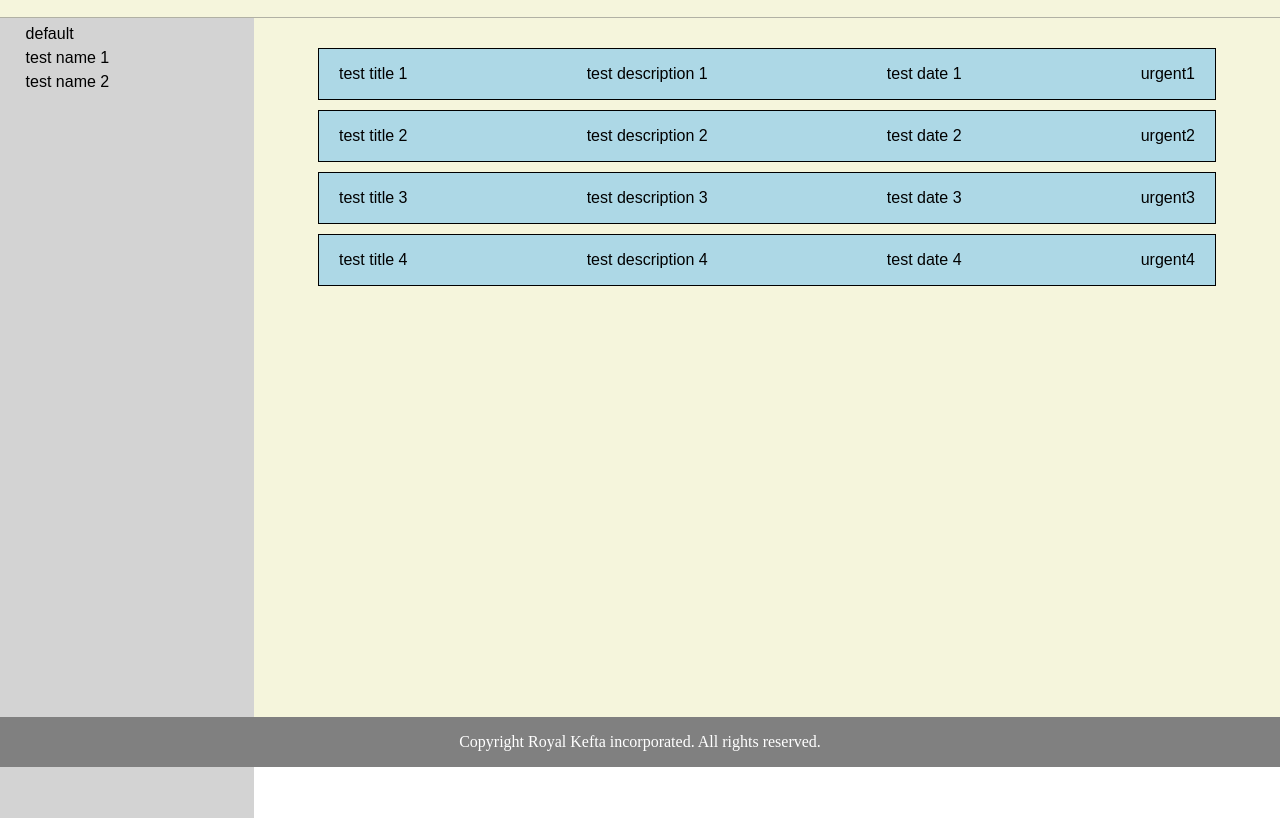
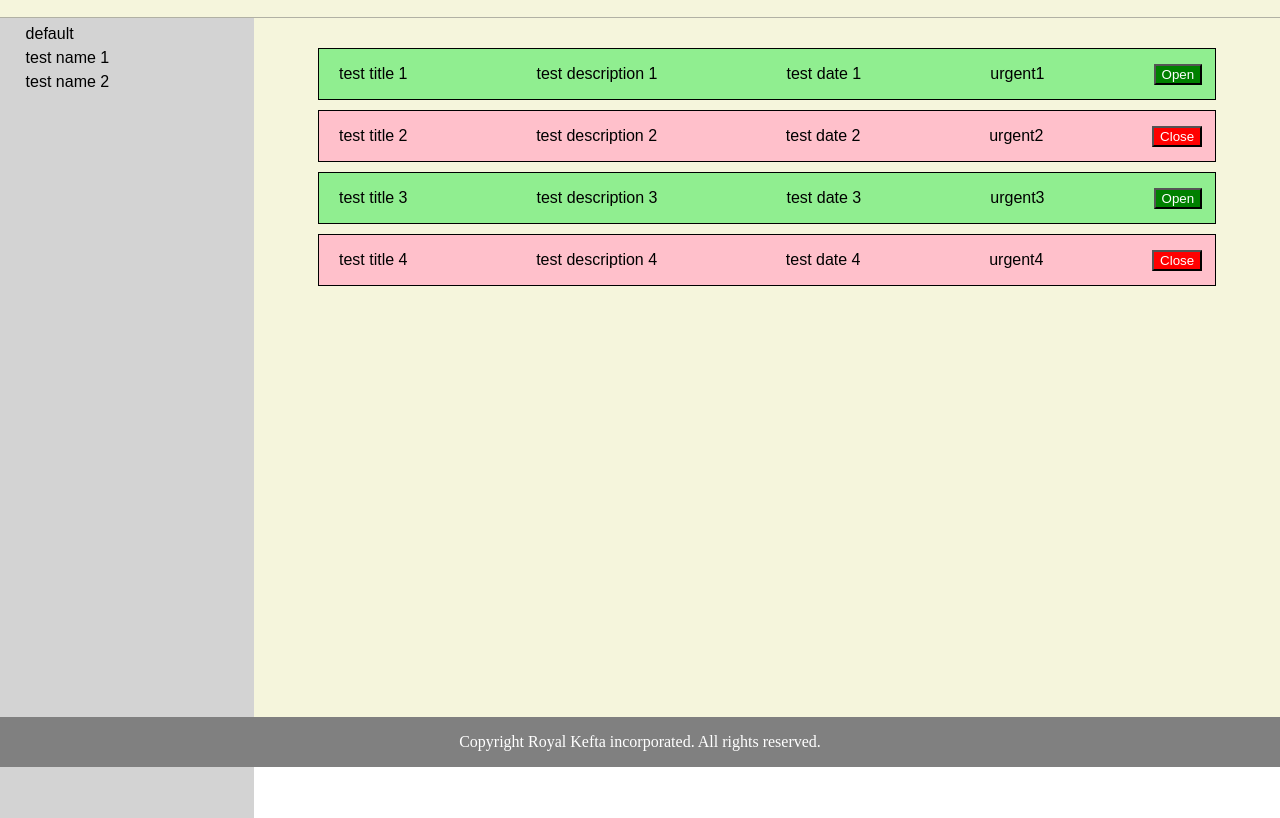
Before and after one commit to HMichaut/to-do-list, a plain HTML site: page to-do-list.html in a window 1280 px wide. Both pictures are taken after a click on the element "test name 1". Shown: the part 33-851 px from the top of the page. Drawn offline with Linux system fonts and the light colour scheme.

Commit message:
closing function added

```diff
--- a/main.css
+++ b/main.css
@@ -100,7 +100,22 @@ End reset
 }
 
 .to-do-list-box {
-	background-color: lightblue;
+	background-color: lightgreen;
+	margin-top: 10px;
+	height: 50px;
+	width: 70vw;
+	font-family: Arial, Helvetica, sans-serif;
+	border-style: ridge;
+	border-width: 1px;
+	border-color: black;
+	display: flex;
+  flex-direction: row;
+	align-items: center;
+	justify-content: space-between;
+}
+
+.to-do-list-box-open {
+	background-color: pink;
 	margin-top: 10px;
 	height: 50px;
 	width: 70vw;
@@ -135,4 +150,31 @@ End reset
 	font-size: 2vh;
 	padding-left: 2vw;
 	padding-top: 1vh;
+	cursor:pointer;
 }
+
+.project-box:hover {
+	background-color: darkgrey;
+}
+
+.completion-box {
+	margin-right: 1vw;
+	background-color: green;
+	color: white;
+	cursor:pointer;
+}
+
+.completion-box:hover {
+	background-color: darkgreen;
+}
+
+.completion-box-open {
+	margin-right: 1vw;
+	background-color: red;
+	color: white;
+	cursor:pointer;
+}
+
+.completion-box-open:hover {
+	background-color: darkred;
+}
--- a/script.js
+++ b/script.js
@@ -5,8 +5,8 @@ const toDo = (title, description, dueDate, priority, completion) => {
   const getPriority = () => priority;
   const setPriority = (inputPriority) => priority = inputPriority;
   const getCompletion = () => completion;
-  const closeToDo = () => completion = true;
-  const openToDo = () => completion = false;
+  const closeToDo = () => completion = false;
+  const openToDo = () => completion = true;
   return { getTitle, getDescription, getDueDate, getPriority, getCompletion, setPriority, closeToDo, openToDo };
 };
 
@@ -58,7 +58,6 @@ function displayProject(inputProject) {
   const contentDiv = document.getElementById("content-text");
   for (let i = 0; i < inputToDolist.length; i++) {
     const toDoListBox = document.createElement("div");
-    toDoListBox.className = "to-do-list-box";
 
     const titleBox = document.createElement("div");
     titleBox.innerHTML = inputToDolist[i].getTitle();
@@ -76,24 +75,47 @@ function displayProject(inputProject) {
     priority.innerHTML = inputToDolist[i].getPriority();
     priority.className = "param-box";
 
+    const completion = document.createElement("button");
+
+    if (inputToDolist[i].getCompletion()) {
+      toDoListBox.className = "to-do-list-box";
+      completion.className = "completion-box";
+      completion.innerHTML = "Open";
+      completion.addEventListener("click", () => {
+        inputToDolist[i].closeToDo();
+        resetToDoListView();
+        displayProject(inputProject);
+      });
+    } else {
+      toDoListBox.className = "to-do-list-box-open";
+      completion.className = "completion-box-open";
+      completion.innerHTML = "Close";
+      completion.addEventListener("click", () => {
+        inputToDolist[i].openToDo();
+        resetToDoListView();
+        displayProject(inputProject);
+      });
+    };
+
     toDoListBox.appendChild(titleBox);
     toDoListBox.appendChild(descriptionBox);
     toDoListBox.appendChild(dueDate);
     toDoListBox.appendChild(priority);
+    toDoListBox.appendChild(completion);
     contentDiv.appendChild(toDoListBox);
   }
 };
 
-testToDo1 = toDo("test title 1", "test description 1", "test date 1", "urgent1");
-testToDo2 = toDo("test title 2", "test description 2", "test date 2", "urgent2");
-testToDo3 = toDo("test title 3", "test description 3", "test date 3", "urgent3");
+testToDo1 = toDo("test title 1", "test description 1", "test date 1", "urgent1", true);
+testToDo2 = toDo("test title 2", "test description 2", "test date 2", "urgent2", false);
+testToDo3 = toDo("test title 3", "test description 3", "test date 3", "urgent3", true);
 testProject = project("test name 1", [testToDo1, testToDo2, testToDo3]);
 testToDo4 = toDo("test title 4", "test description 4", "test date 4", "urgent4");
 testProject.addToDoToProject(testToDo4);
 
-testToDo5 = toDo("test title 5", "test description 5", "test date 5", "urgent5");
-testToDo6 = toDo("test title 6", "test description 6", "test date 6", "urgent6");
-testToDo7 = toDo("test title 7", "test description 7", "test date 7", "urgent7");
+testToDo5 = toDo("test title 5", "test description 5", "test date 5", "urgent5", false);
+testToDo6 = toDo("test title 6", "test description 6", "test date 6", "urgent6", true);
+testToDo7 = toDo("test title 7", "test description 7", "test date 7", "urgent7", false);
 testProject2 = project("test name 2", [testToDo5, testToDo6, testToDo7]);
 
 toDoList.addProjectToList(testProject);
```
